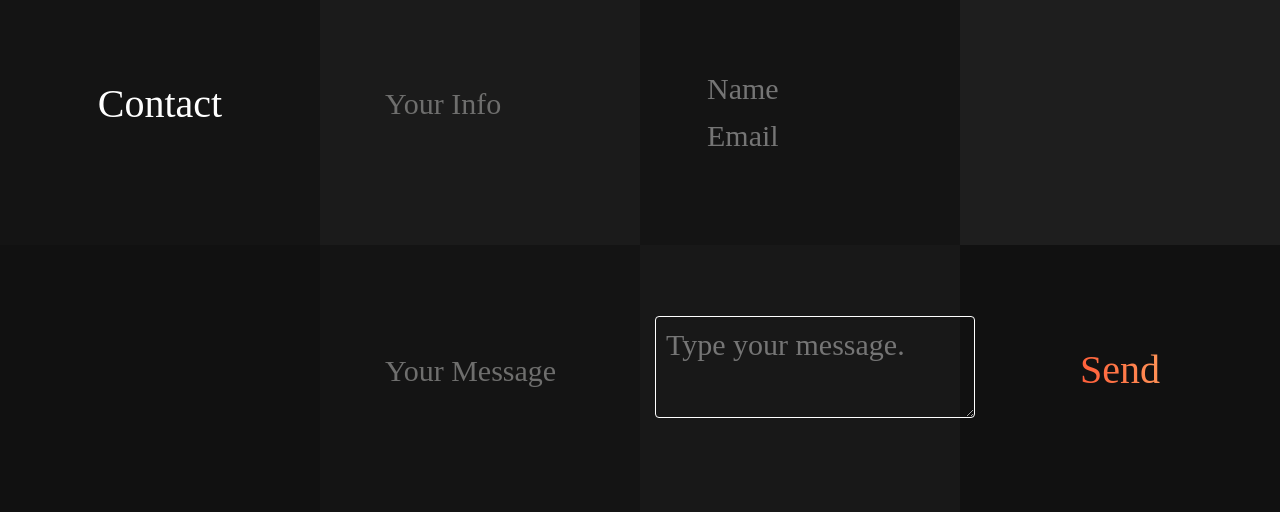
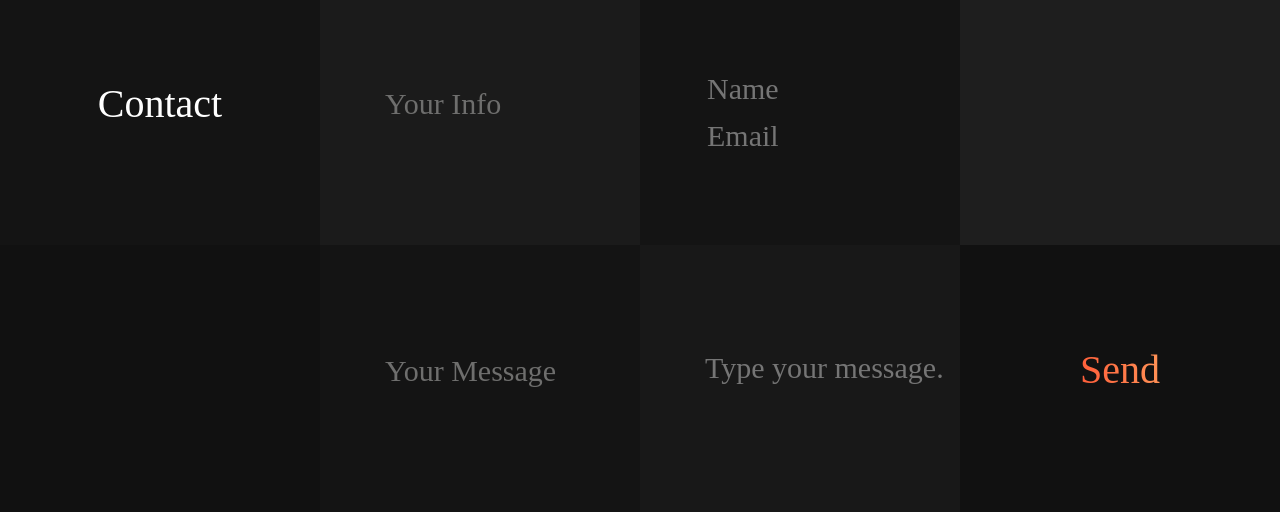
Before and after one commit to FannyJune/fannyjune.github.io, a plain HTML site: page about.html in a window 1280 px wide. Shown: the part 1355-1867 px from the top of the page. Drawn offline with nearby package versions, Linux system fonts and the light colour scheme; a web font is replaced by a local one.

Commit message:
add deleted code by merge

```diff
--- a/about.html
+++ b/about.html
@@ -22,8 +22,7 @@
     </div>
     <div class="col-lg-3 box1 subtitle">
     </div>
-    <div class="col-lg-3 box2 subtitle">
-        <p>About</p>
+    <div class="col-lg-3 box4">
     </div>
     <div class="col-lg-3 box closeX">
       <a href="index.html" class="link">╳</a>
--- a/asset/css/style.css
+++ b/asset/css/style.css
@@ -279,13 +279,12 @@ textarea#message-content {
     font-size: 30px;
     color: white;
     background-color: transparent;
-    border-radius: 4px;
-    border-color: white;
-    border-style: solid;
-    border-width: 1px;
-    padding: 5px;
-    padding-left: 10px;
-    margin-bottom: 1rem;
+    border: none;
+    resize: none;
+	outline: none;
+	overflow:hidden
+	height: 35px;
+	margin:  30px 0 0 50px;
 }
 
 .account-holder>label>select {
```
